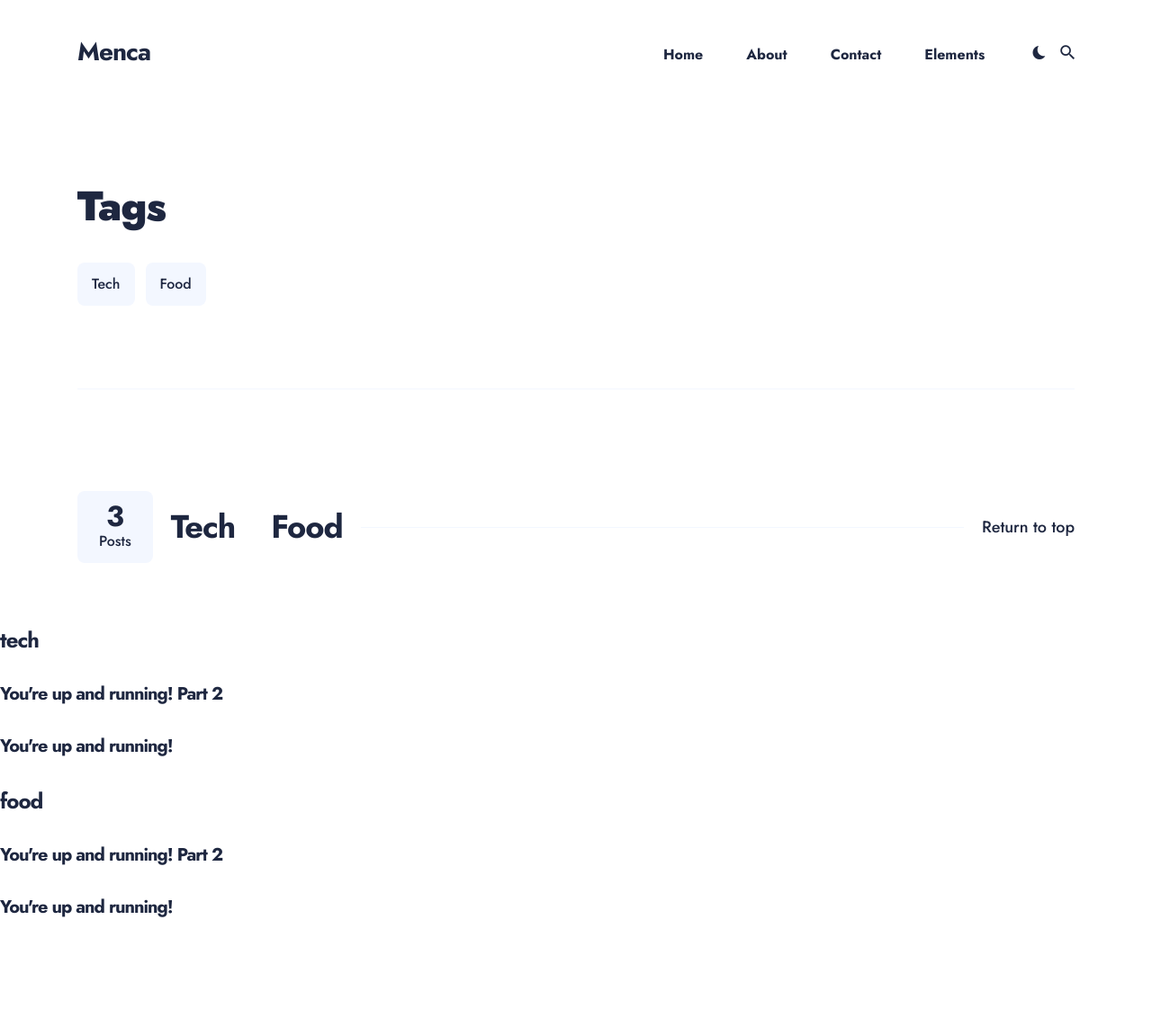
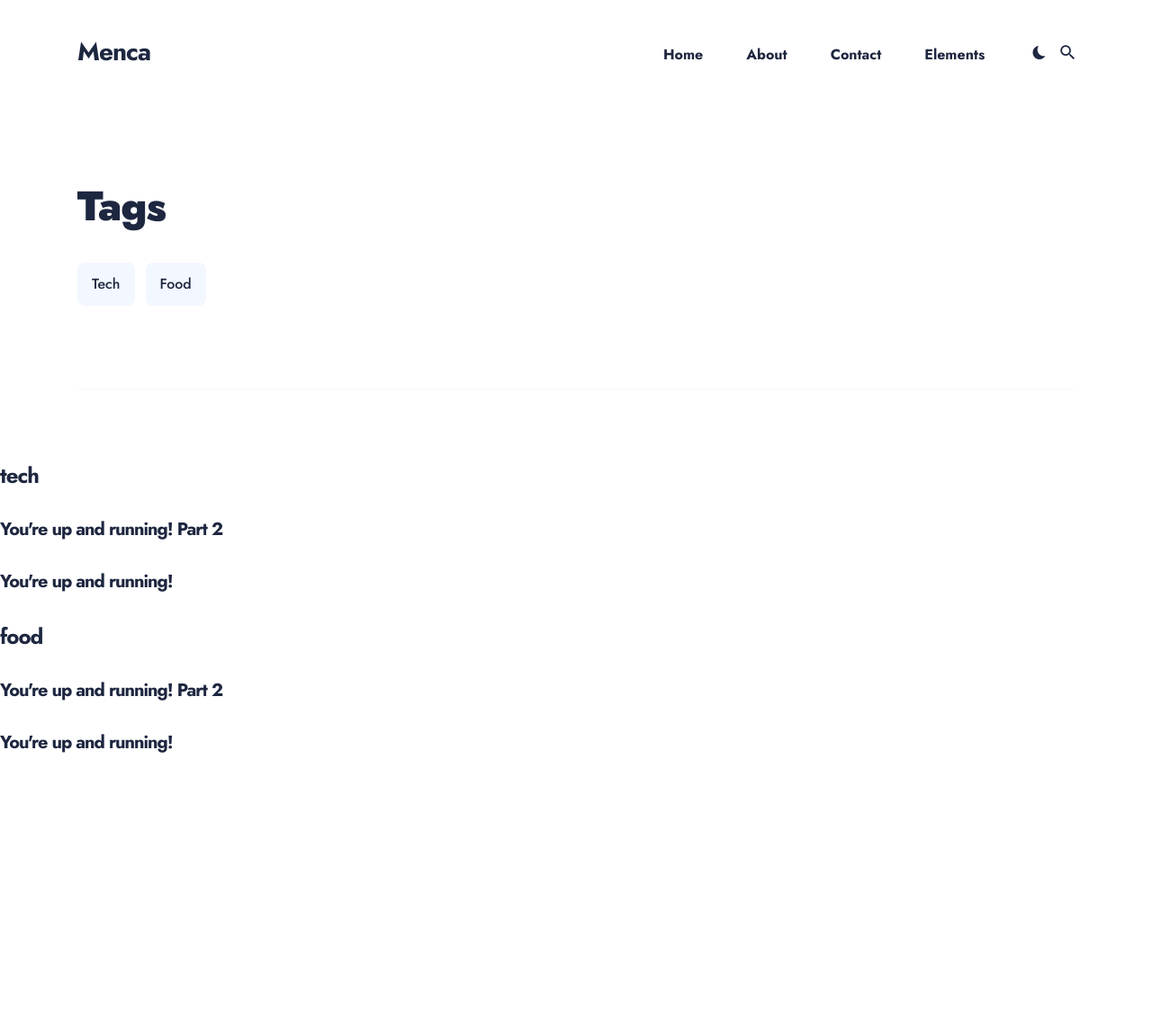
Before and after one commit to adityaraj2003/adityaraj2003.github.io, a Jekyll site: the page built from tags.html, in a window 1280 px wide. Shown: the whole page at 90% size. Built offline with Jekyll 4.4.1, drawn with Linux system fonts in a browser that asks for light colours; nearby versions of some CDN libraries; comment, search, counter and statistics services are not loaded; after the commit the page ends 900 px from its top, so only the background shows below that.

Commit message:
Update tags.html

```diff
--- a/tags.html
+++ b/tags.html
@@ -47,27 +47,6 @@ title: Tags
   </div>
 
 
-<div class="tags__inner">
-
-      <div class="container">
-        <div class="row">
-          <div class="col col-12">
-            <div class="tag__info">
-              <div class="tag__info-box">
-                <div class="tag__counter">
-                  <span>3</span>
-                  <small>Posts</small>
-                </div>
-                 {% for tag in site.tags %}
-                {% capture tag_name %}{{ tag | first }}{% endcapture %}
-                <h2 class="tag__name" id="{{ tag_name | slugize }}">{{ tag_name | slugize }}</h2>
-                {% endfor %}
-              </div>
-              <a class="top__link" href="#top">Return to top</a>
-            </div>
-          </div>
-        </div>
-      </div>
 
 
 
```
